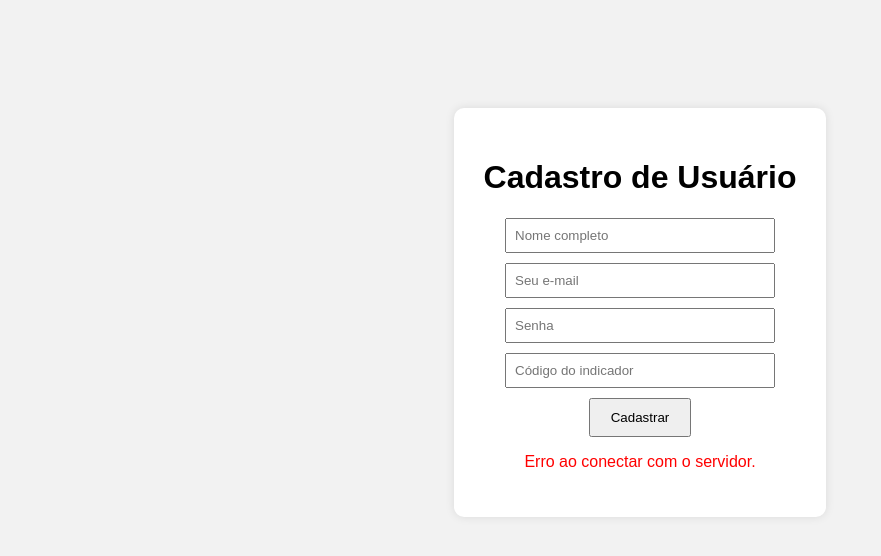
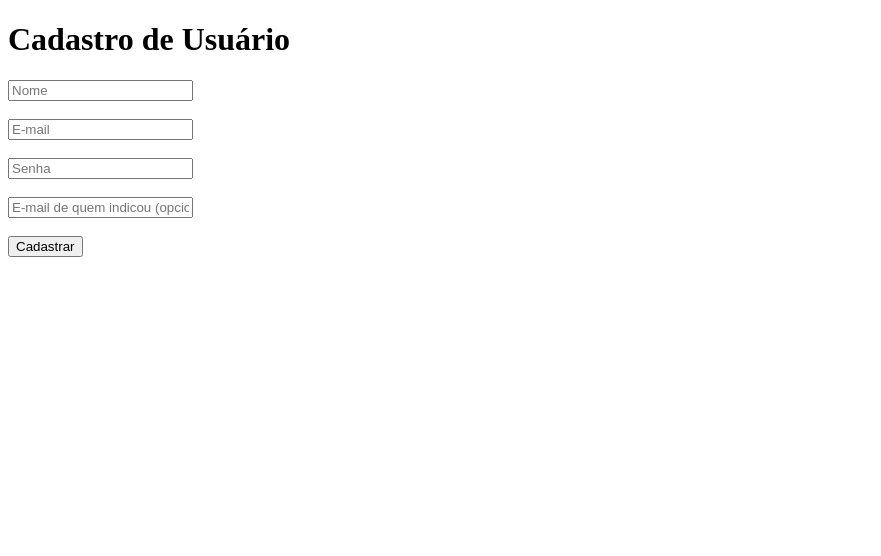
Before and after one commit to Leandro1308/renda-compartilhada, a website: page public/cadastro.html in a window 1280 px wide. Both pictures are taken after a click on the button "Cadastrar". Shown: the whole page, without its empty margins (0-881 px from the left). Drawn offline with Linux system fonts and the light colour scheme; no server answers.

Commit message:
Update cadastro.html

```diff
--- a/public/cadastro.html
+++ b/public/cadastro.html
@@ -1,93 +1,45 @@
 <!DOCTYPE html>
 <html lang="pt-BR">
 <head>
-  <meta charset="UTF-8" />
+  <meta charset="UTF-8">
   <title>Cadastro de Usuário</title>
-  <style>
-    body {
-      background-color: #f2f2f2;
-      font-family: Arial, sans-serif;
-      text-align: center;
-      padding: 100px;
-    }
-    .box {
-      background: white;
-      border-radius: 10px;
-      padding: 30px;
-      display: inline-block;
-      box-shadow: 0 0 10px rgba(0, 0, 0, 0.1);
-    }
-    input {
-      display: block;
-      margin: 10px auto;
-      padding: 8px;
-      width: 250px;
-    }
-    button {
-      padding: 10px 20px;
-    }
-    .erro {
-      color: red;
-    }
-    .sucesso {
-      color: green;
-    }
-  </style>
 </head>
 <body>
-  <div class="box">
   <h1>Cadastro de Usuário</h1>
 
-    <input type="text" id="nome" placeholder="Nome completo" required />
-    <input type="email" id="email" placeholder="Seu e-mail" required />
-    <input type="password" id="senha" placeholder="Senha" required />
-    <input type="text" id="indicador" placeholder="Código do indicador" readonly />
+  <input type="text" id="nome" placeholder="Nome" required><br><br>
+  <input type="email" id="email" placeholder="E-mail" required><br><br>
+  <input type="password" id="senha" placeholder="Senha" required><br><br>
+  <input type="email" id="indicadoPor" placeholder="E-mail de quem indicou (opcional)"><br><br>
 
   <button onclick="cadastrar()">Cadastrar</button>
 
   <p id="mensagem"></p>
-  </div>
 
   <script>
-    // Captura código de indicação da URL (se existir)
-    const urlParams = new URLSearchParams(window.location.search);
-    const ref = urlParams.get("ref");
-    if (ref) {
-      document.getElementById("indicador").value = ref;
-    }
-
     function cadastrar() {
       const nome = document.getElementById("nome").value;
       const email = document.getElementById("email").value;
       const senha = document.getElementById("senha").value;
-      const indicadoPor = document.getElementById("indicador").value;
+      const indicadoPor = document.getElementById("indicadoPor").value;
 
-      fetch("/cadastro", {
-        method: "POST",
-        headers: {
-          "Content-Type": "application/json",
-        },
-        body: JSON.stringify({ nome, email, senha, indicadoPor }),
+      fetch('/cadastro', {
+        method: 'POST',
+        headers: { 'Content-Type': 'application/json' },
+        body: JSON.stringify({ nome, email, senha, indicadoPor })
       })
       .then(res => res.json())
       .then(data => {
-          const msg = document.getElementById("mensagem");
-          if (data.mensagem) {
-            msg.className = "sucesso";
+        const msg = document.getElementById('mensagem');
         msg.textContent = data.mensagem;
+        msg.style.color = data.sucesso ? 'green' : 'red';
+
+        if (data.sucesso) {
           setTimeout(() => {
-              window.location.href = "/login.html";
+            window.location.href = '/login.html';
           }, 1500);
-          } else {
-            msg.className = "erro";
-            msg.textContent = data.erro || "Erro ao cadastrar.";
         }
       })
-        .catch(() => {
-          const msg = document.getElementById("mensagem");
-          msg.className = "erro";
-          msg.textContent = "Erro ao conectar com o servidor.";
-        });
     }
   </script>
 </body>
```
Lines whose indentation alone changed are shown as unchanged.
